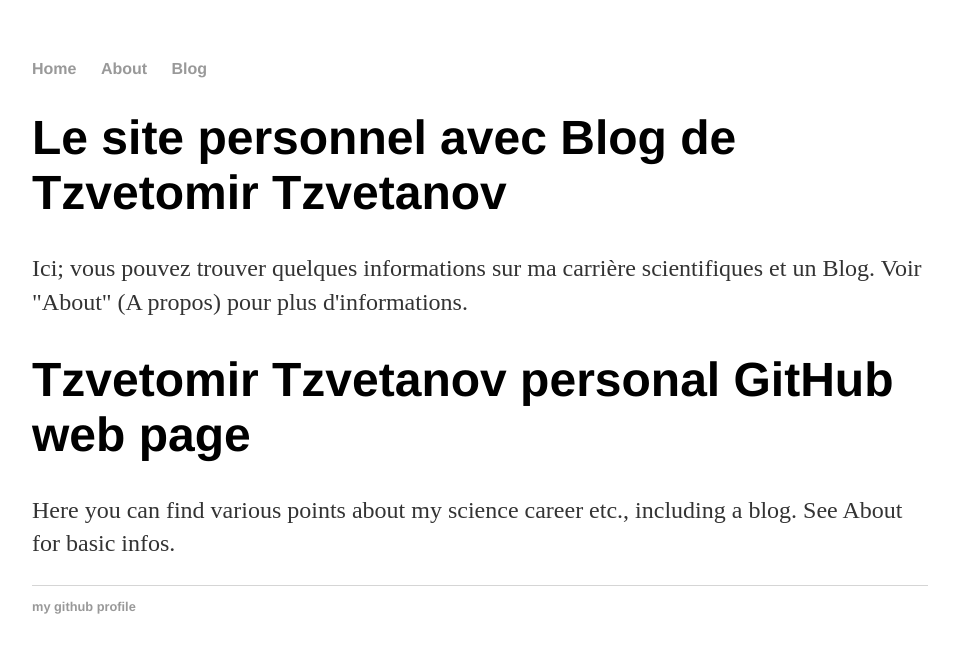
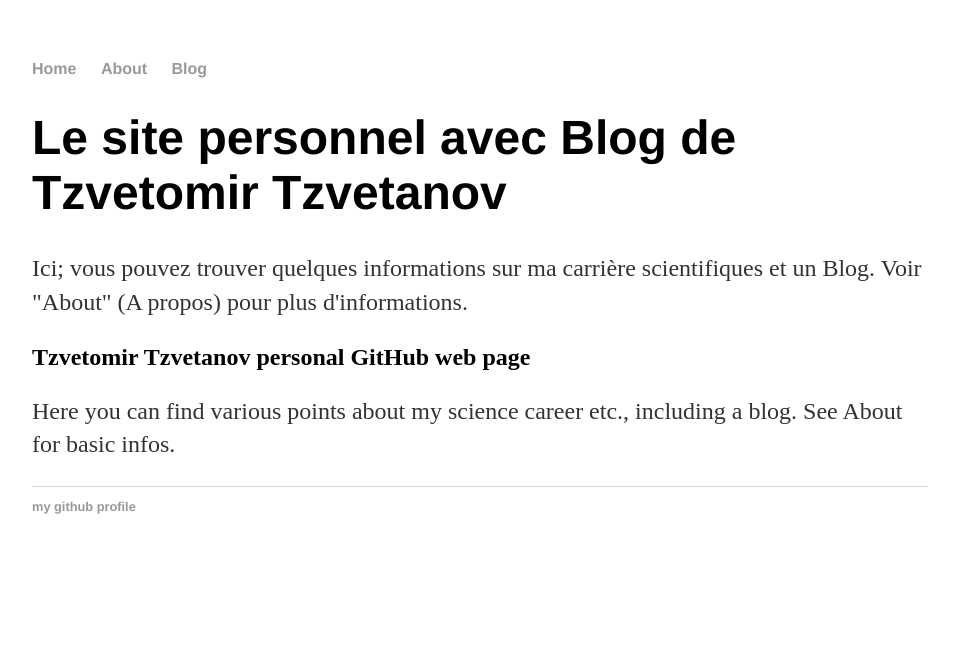
Before and after one commit to tzvet/tzvet.github.io, a Jekyll site: the page built from index.html, in a window 1280 px wide. Shown: the top 653 px of the page, without its empty margins (160-1119 px from the left). Built offline with Jekyll 4.4.1, drawn with Linux system fonts in a browser that asks for light colours.

```diff
--- a/index.html
+++ b/index.html
@@ -6,6 +6,6 @@ title: Tzvetomir Tzvetanov personal Github web page
 <div class="pageprincipale">
     <h1>Le site personnel avec Blog de Tzvetomir Tzvetanov</h1>
         <p>Ici; vous pouvez trouver quelques informations sur ma carrière scientifiques et un Blog. Voir "About" (A propos) pour plus d'informations.</p>
-    <h1>Tzvetomir Tzvetanov personal GitHub web page </h1>
+    <h2>Tzvetomir Tzvetanov personal GitHub web page </h2>
         <p>Here you can find various points about my science career etc., including a blog. See About for basic infos.</p>
 </div><!-- /.pageprincipale -->
```
